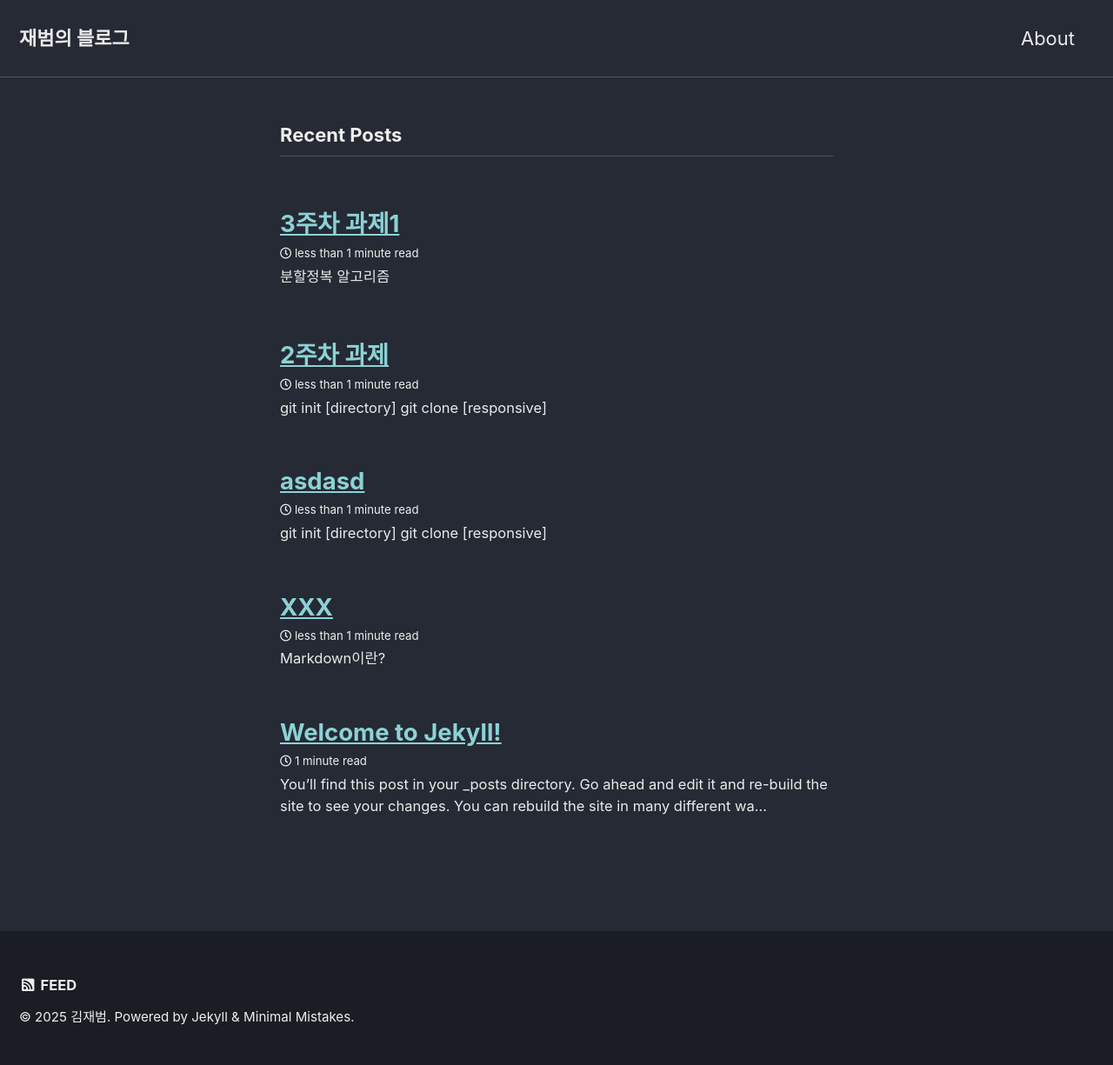
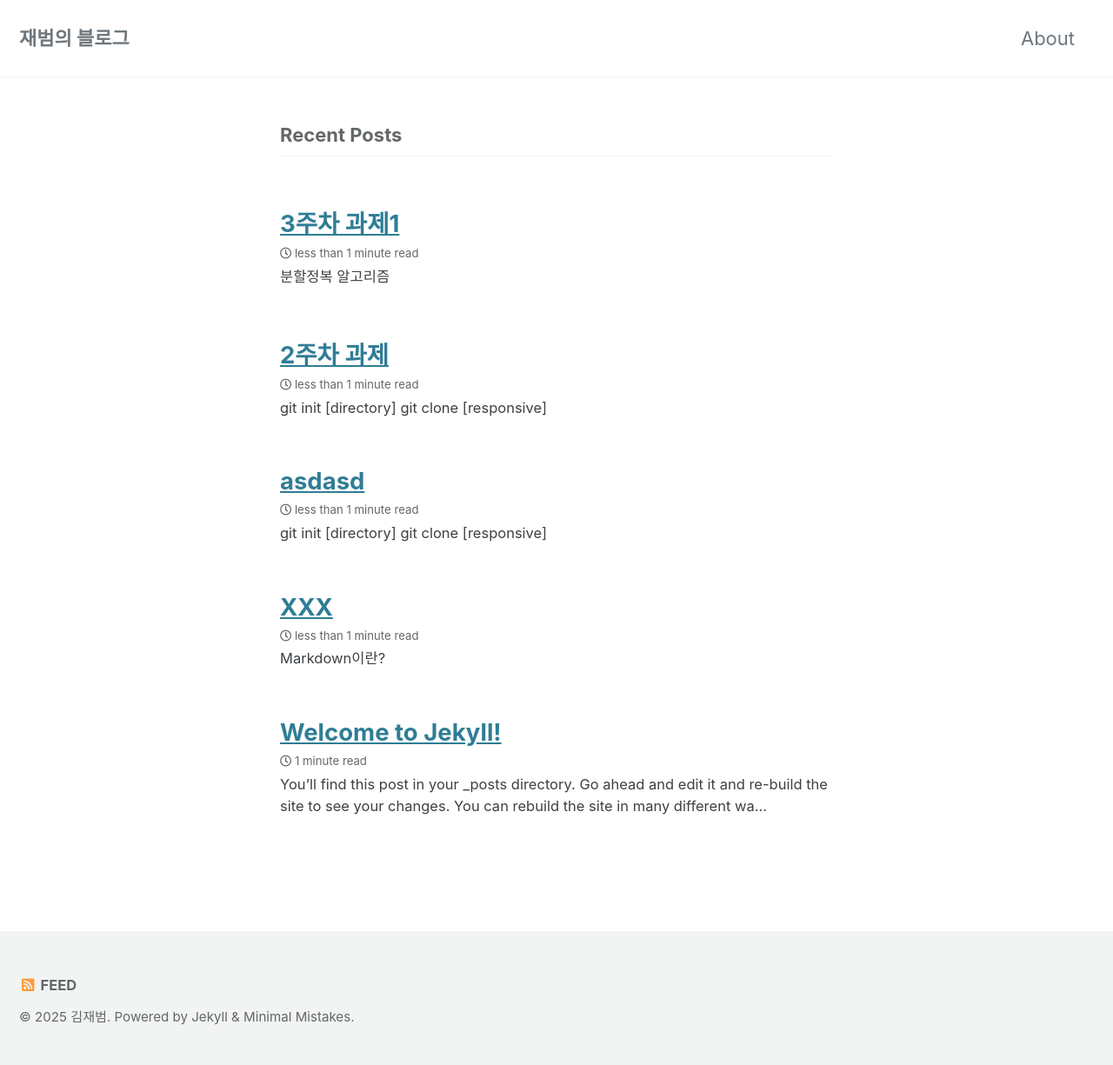
Before and after one commit to jaebeom02/jaebeom02.github.io, a Jekyll site: the page built from index.markdown, in a window 1280 px wide. Shown: the whole page at 87% size. Built offline with Jekyll 4.4.1, drawn with Linux system fonts in a browser that asks for light colours; cached includes are drawn as plain includes; the list of posts is cut into pages by our own code.

Commit message:
2차 수정

```diff
--- a/_config.yml
+++ b/_config.yml
@@ -10,14 +10,14 @@
 # Review documentation to determine if you should use `theme` or `remote_theme`
 # https://mmistakes.github.io/minimal-mistakes/docs/quick-start-guide/#installing-the-theme
 
-theme                  : "minimal-mistakes-jekyll"
-# remote_theme           : "mmistakes/minimal-mistakes"
-minimal_mistakes_skin    : "dark" # "air", "aqua", "contrast", "dark", "dirt", "neon", "mint", "plum", "sunrise"
+# theme                  : "minimal-mistakes-jekyll"
+remote_theme           : "mmistakes/minimal-mistakes"
+minimal_mistakes_skin    : "default" # "air", "aqua", "contrast", "dark", "dirt", "neon", "mint", "plum", "sunrise"
 
 # Site Settings
 locale                   : "en-Korea"
 title                    : "재범의 블로그"
-title_separator          : "Computer Algorism class"
+title_separator          : "깃허브 블로그 어렵습니다..."
 subtitle                 : # site tagline that appears below site title in masthead
 name                     : "김재범"
 student_id               : "202101590"
```
